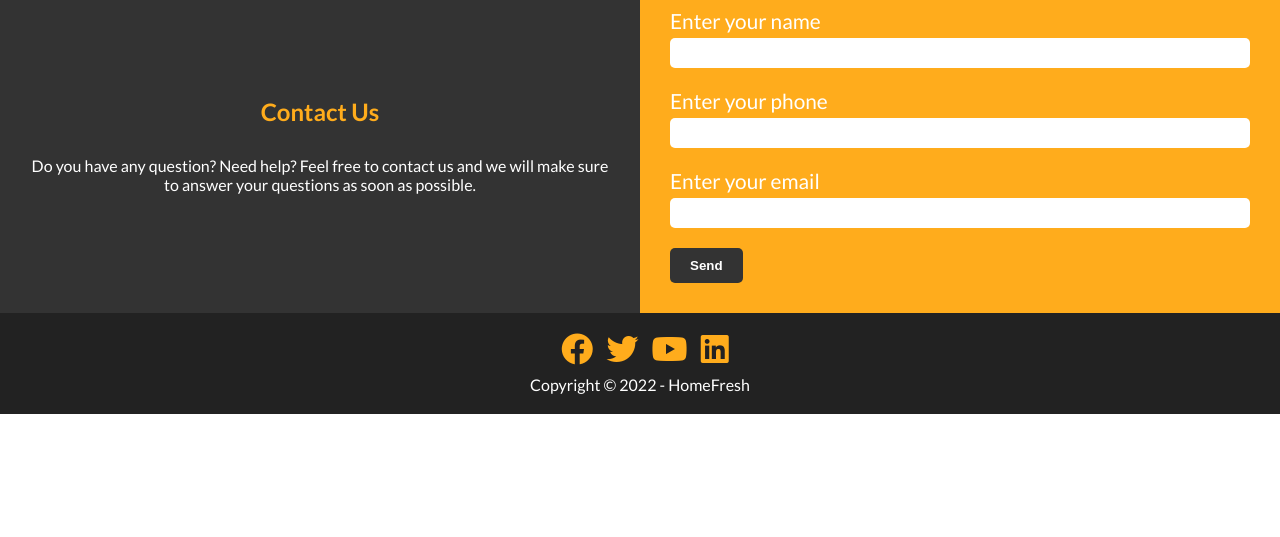
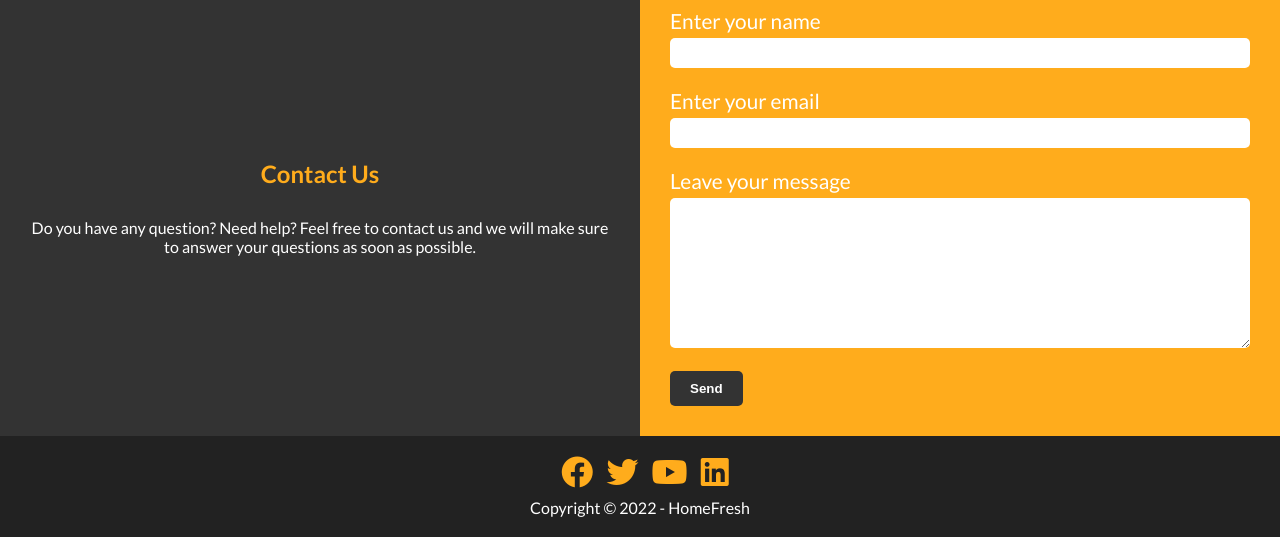
Before and after one commit to GNikolian/homefresh, a plain HTML site: page index.html in a window 1280 px wide. Shown: the part 2875-3412 px from the top of the page. Before the commit the page ends 3289 px from the top, so only its background shows below. Drawn offline with nearby package versions, Linux system fonts and the light colour scheme.

Commit message:
updated form/ added textarea

```diff
--- a/index.html
+++ b/index.html
@@ -169,10 +169,10 @@
           <form name="contact" method="POST" data-netlify="true">
             <label for="name">Enter your name</label>
             <input type="text" id="name" name="name" required>
-            <label for="phone">Enter your phone</label>
-            <input type="text" id="phone" name="phone" required>
             <label for="email">Enter your email</label>
             <input type="text" id="email" name="email" required>
+            <label for="user-text">Leave your message</label>
+            <textarea name="user-text" id="user-text" cols="120" rows="10"></textarea>
             <input type="submit" value="Send">
           </form>
         </div>
--- a/style.css
+++ b/style.css
@@ -427,6 +427,13 @@ img {
   border: 2px solid #333;
 }
 
+.contact-container .contact-form textarea {
+  border-radius: 5px;
+  border: none;
+  margin-bottom: 20px;
+  max-width: 100%;
+}
+
 .contact-container .contact-form input[type='submit'] {
   border: none;
   font-weight: 700;
```
